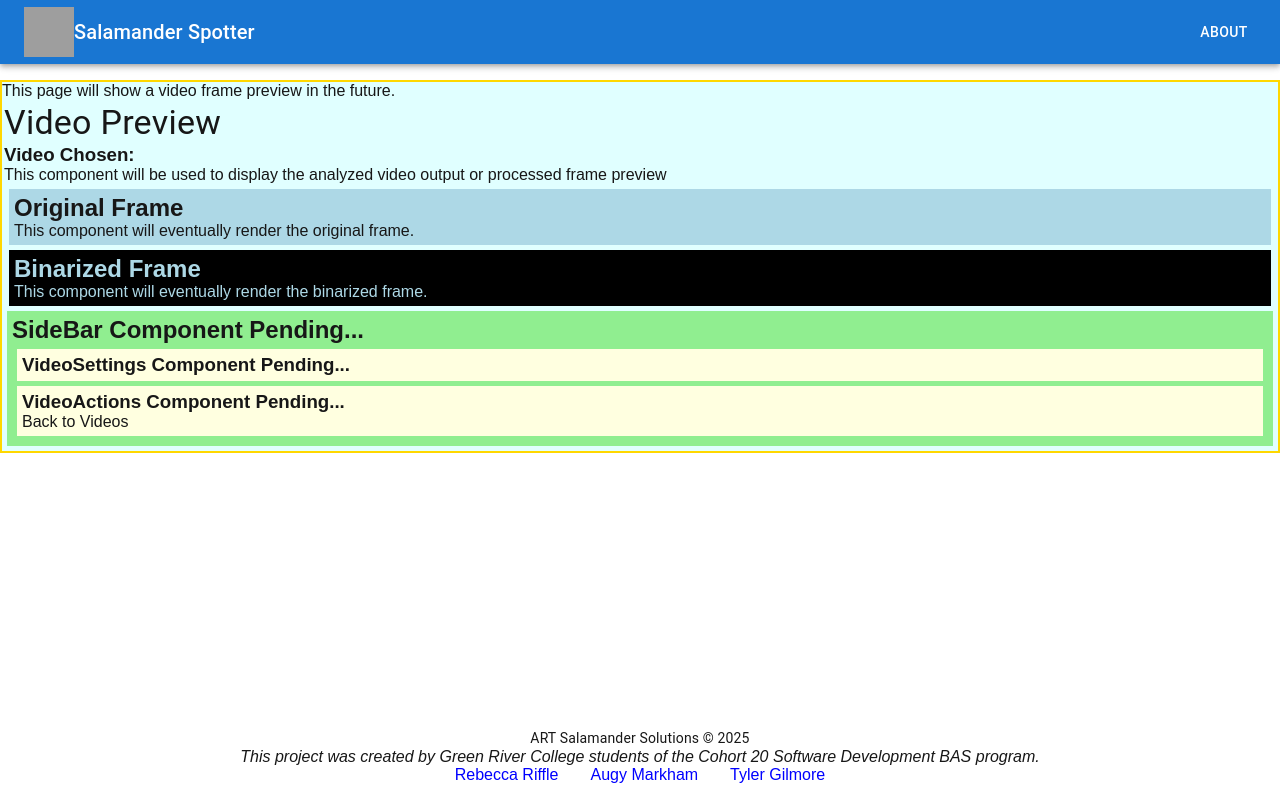
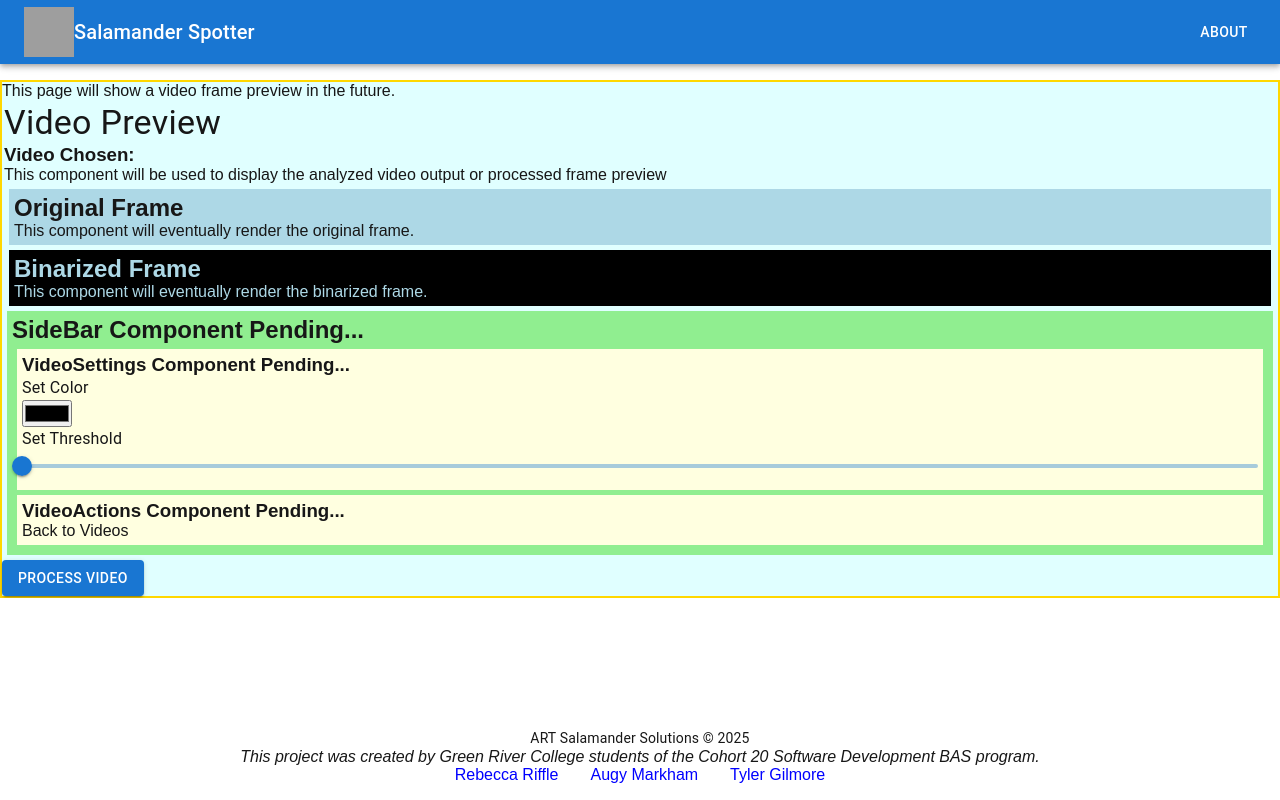
Before and after one commit to rifflere/centroid-finder-frontend, a Next.js app in the folder centroid-finder-frontend/: page /preview/video1.mp4 in a window 1280 px wide. Built offline with nearby package versions, Linux system fonts and the light colour scheme; grey boxes are pictures that could not be loaded.

Commit message:
Added controls to video settings

```diff
--- a/centroid-finder-frontend/src/app/preview/[filename]/page.jsx
+++ b/centroid-finder-frontend/src/app/preview/[filename]/page.jsx
@@ -1,9 +1,22 @@
 'use client';
 import VideoPreview from "@/components/VideoPreview";
 import SideBar from "@/components/SideBar";
+import { Button } from "@mui/material";
+import { useState } from 'react';
 
 export default function PreviewPage({children}){
     //const { filename } = params; // should this be props?
+
+    // set states
+    const { threshold, setThreshold } = useState()
+    const { color, setColor } = useState();
+
+    async function postVideo() {
+        // post data with ...
+            // filename
+            // color
+            // threshold
+    }
 
     return (
         <div style={{ border: '2px solid', borderColor: 'gold', backgroundColor: 'lightcyan' }}>
@@ -14,7 +27,7 @@ export default function PreviewPage({children}){
             <VideoPreview />
             <SideBar />
 
-
+            <Button variant="contained" color="primary" onClick="postVideo">Process Video</Button>
 
         </div>
     );
--- a/centroid-finder-frontend/src/components/VideoSettings.jsx
+++ b/centroid-finder-frontend/src/components/VideoSettings.jsx
@@ -2,11 +2,18 @@
 
 // Parent -> SideBar
 // children -> n/a
+import { Slider, Typography } from '@mui/material'
 
 export default function VideoSettings(){
     return (
         <div style={{ backgroundColor: 'lightyellow', margin: '5px', padding: '5px'}}>
             <h3>VideoSettings Component <bold>Pending...</bold></h3>
+            <Typography variant="body1" component="p">Set Color</Typography>
+            <div>
+                <input type="color" id="colorvalue" name="colorvalue" value="#000000" />
+            </div>
+            <Typography variant="body1" component="p">Set Threshold</Typography>
+            <Slider defaultValue={0} aria-label="Default" valueLabelDisplay="auto" />
         </div>
 
     )
```
Also changed, not shown: centroid-finder-frontend/src/app/videos/page.jsx (+25 -7 lines).
